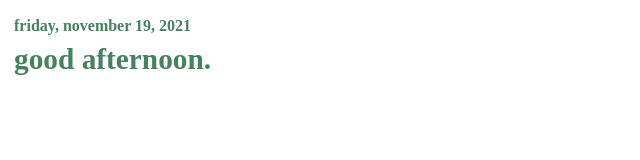
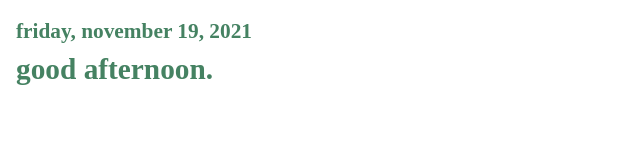
Before and after one commit to ouieouie/datenotion, a plain HTML site: page index.html in a window 1280 px wide. Shown: the whole page, without its empty margins (0-640 px from the left). Drawn offline with Linux system fonts and the light colour scheme.

Commit message:
Update index.html

```diff
--- a/index.html
+++ b/index.html
@@ -7,7 +7,7 @@
         font-family: serif;
         font-size: 22pt;
         color: #458262;
-        padding: 5px;
+        padding: 7px;
         border: 1px solid #ffffff;
         justify-content: left;
         line-height: 1.5;
@@ -22,7 +22,7 @@
       }
 
       #date{
-          font-size:12pt;
+          font-size:16pt;
           font-weight: bold;
       }
 
```
